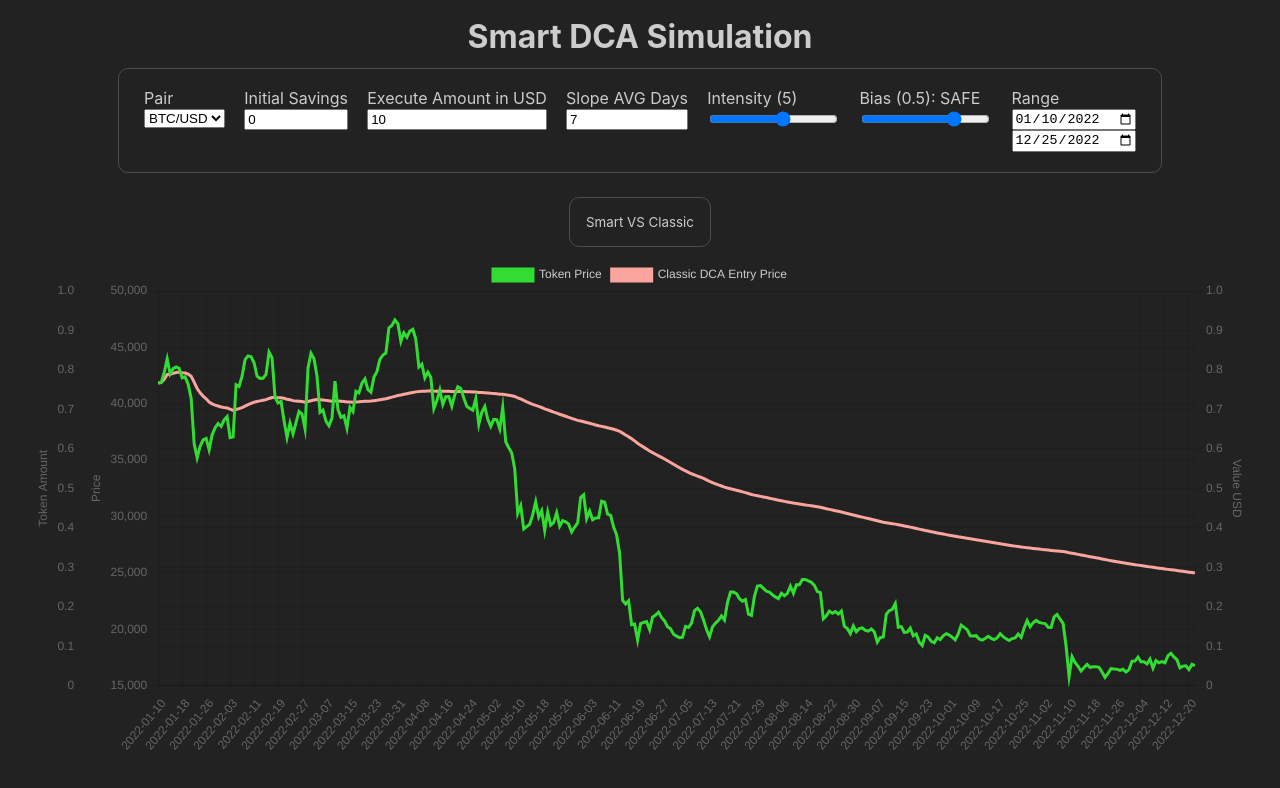
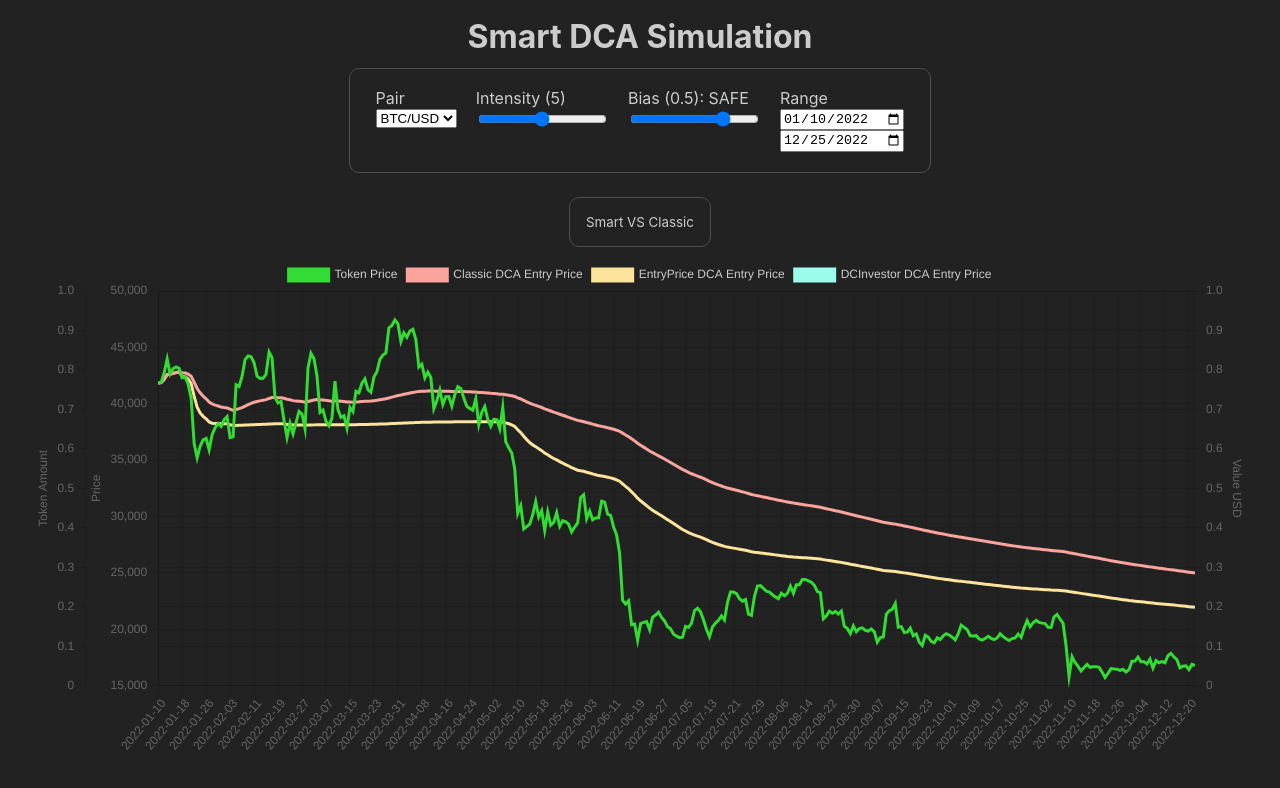
Before and after one commit to andreujuanc/smart-dca-simulation, a Next.js app: page / in a window 1280 px wide. Shown: the top 788 px of the page. Built offline with nearby package versions, Linux system fonts and the light colour scheme.

Commit message:
simplified

```diff
--- a/components/chart/index.tsx
+++ b/components/chart/index.tsx
@@ -101,6 +101,7 @@ export function Chart(params:
         classic: StrategyChartData
         smart: StrategyChartData
         entry: StrategyChartData
+        dc: StrategyChartData
         // classicDCAValue: number[],
         // classicDCAHolding: number[],
         // smartDCAValue: number[],
@@ -160,7 +161,7 @@ export function Chart(params:
             //     borderColor: 'hsl(4deg 90% 70%)',
             //     backgroundColor: 'hsl(4deg 90% 70%)',
             //     yAxisID: 'y2',
-            //     hidden: true
+            //     hidden: false
 
             // },
             {
@@ -226,22 +227,42 @@ export function Chart(params:
             // },
             // {
             //     label: 'EntryPrice DCA Tokens',
+            //     data: params.dc.map(x => x.totalTokenAmount),
+            //     pointRadius: 0,
+            //     borderColor: 'hsl(45deg 90% 70%)',
+            //     backgroundColor: 'hsl(45deg 90% 70%)',
+            //     yAxisID: 'y2',
+            //     hidden: false
+            // },
+            {
+                label: 'EntryPrice DCA Entry Price',
+                data: params.entry.map(x => x.entryPrice),
+                pointRadius: 0,
+                borderColor: 'hsl(45deg 95% 80%)',
+                backgroundColor: 'hsl(45deg 95% 80%)',
+                yAxisID: 'y',
+                hidden: false
+            },
+
+
+            // {
+            //     label: 'DCInvestor DCA Tokens',
             //     data: params.entry.map(x => x.totalTokenAmount),
             //     pointRadius: 0,
             //     borderColor: 'hsl(45deg 90% 70%)',
             //     backgroundColor: 'hsl(45deg 90% 70%)',
             //     yAxisID: 'y2',
-            //     hidden: true
+            //     hidden: false
             // },
-            // {
-            //     label: 'EntryPrice DCA Entry Price',
-            //     data: params.entry.map(x => x.entryPrice),
-            //     pointRadius: 0,
-            //     borderColor: 'hsl(45deg 95% 80%)',
-            //     backgroundColor: 'hsl(45deg 95% 80%)',
-            //     yAxisID: 'y',
-            //     hidden: true
-            // },
+            {
+                label: 'DCInvestor DCA Entry Price',
+                data: params.dc.map(x => x.entryPrice),
+                pointRadius: 0,
+                borderColor: 'hsl(170deg 95% 80%)',
+                backgroundColor: 'hsl(170deg 95% 80%)',
+                yAxisID: 'y',
+                hidden: false
+            },
 
 
             // {
--- a/pages/index.tsx
+++ b/pages/index.tsx
@@ -4,7 +4,7 @@ import { Chart } from '../components/chart'
 import styles from '../styles/Home.module.css'
 import { prices } from '../data'
 import { useMemo, useState } from 'react'
-import { averagePriceSlope } from '../src'
+import { runSim } from '../src'
 
 const Home: NextPage = () => {
   const [pair, setPair] = useState(prices[0].id)
@@ -18,7 +18,7 @@ const Home: NextPage = () => {
   const [to, setTo] = useState<string>('2022-12-25')
   const tokenPrice = useMemo(() => (prices.find(x => x.id == pair)?.data) ?? [], [pair])
 
-  const simResults = useMemo(() => averagePriceSlope({
+  const simResults = useMemo(() => runSim({
     prices: tokenPrice,
     to, from,
     executeUSD: executeAmount,
@@ -61,24 +61,24 @@ const Home: NextPage = () => {
             </select>
           </div>
 
-          <div className={styles.formGroup}>
+          {/* <div className={styles.formGroup}>
             <label htmlFor='savings'>Initial Savings</label>
             <input name={"savings"} value={savings} onChange={(e) => setSavings(parseInt(e.target.value))} type={"number"} min="0" max="1000000" />
-          </div>
+          </div> */}
 
-          <div className={styles.formGroup}>
+          {/* <div className={styles.formGroup}>
             <label htmlFor='executeAmount'>Execute Amount in USD</label>
             <input name={"executeAmount"} value={executeAmount} onChange={(e) => setExecuteAmount(parseInt(e.target.value))} type={"number"} min="1" max="1000" />
-          </div>
+          </div> */}
 
-          <div className={styles.formGroup}>
+          {/* <div className={styles.formGroup}>
             <label htmlFor='slope'>Slope AVG Days</label>
             <input name={"slope"} value={slope} onChange={(e) => setSlope(parseInt(e.target.value))} type={"number"} min="1" max="60" />
-          </div>
+          </div> */}
 
           <div className={styles.formGroup}>
             <label htmlFor='intensity'>Intensity ({slopeIntensity})</label>
-            <input name={"intensity"} value={slopeIntensity} onChange={(e) => setSlopeIntensity(parseFloat(e.target.value))} type={"range"} min="-2" max="10" step="0.1" />
+            <input name={"intensity"} value={slopeIntensity} onChange={(e) => setSlopeIntensity(parseFloat(e.target.value))} type={"range"} min="0" max="10" step="0.1" />
           </div>
 
           <div className={styles.formGroup}>
@@ -136,6 +136,7 @@ const Home: NextPage = () => {
             classic={simResults.data.map(x => x.classic)}
             entry={simResults.data.map(x => x.entry)}
             smart={simResults.data.map(x => x.smart)}
+            dc={simResults.data.map(x=>x.dc)}
           />
         </div>
       </main>
--- a/src/index.ts
+++ b/src/index.ts
@@ -26,7 +26,7 @@ function runSimOnPair(pair: { name: string; data: Price[] }) {
         const initialFundsUSD = 0
         const dailyFundsUSD = 10
 
-        const result = averagePriceSlope({ prices: pair.data, slopeLengthDAYS, initialFundsUSD, executeUSD: dailyFundsUSD, slopeIntensity: 1, bias: 1 })
+        const result = runSim({ prices: pair.data, slopeLengthDAYS, initialFundsUSD, executeUSD: dailyFundsUSD, slopeIntensity: 1, bias: 1 })
         //console.log(`${pair.name} ${slopeLengthDAYS} ${result.tokenAmount} ${result.tokenInClassicDCA} ${result.portfolioValueUSD} ${result.ifHoldUSDInstead}`)
         //console.log(result.data)
     }
@@ -49,7 +49,7 @@ type StrategyCalculation = {
     usdAmount: number
 }
 
-export function averagePriceSlope(params: SimParams) {
+export function runSim(params: SimParams) {
     const { prices, to, from, slopeLengthDAYS, initialFundsUSD, executeUSD } = params
     const records: {
         i: number
@@ -60,6 +60,7 @@ export function averagePriceSlope(params: SimParams) {
         classic: StrategyItem
         smart: StrategyItem
         entry: StrategyItem
+        dc: StrategyItem
 
 
     }[] = []
@@ -68,11 +69,8 @@ export function averagePriceSlope(params: SimParams) {
     let smartResult: StrategyItem = { price: 0, tokens: 0, toBuyInUSD: 0, entryPrice: 0, portfolioValueUSD: 0, totalTokenAmount: 0, usdAmount: initialFundsUSD }
     let classicResult: StrategyItem = { price: 0, tokens: 0, toBuyInUSD: 0, entryPrice: 0, portfolioValueUSD: 0, totalTokenAmount: 0, usdAmount: initialFundsUSD }
     let entryResult: StrategyItem = { price: 0, tokens: 0, toBuyInUSD: 0, entryPrice: 0, portfolioValueUSD: 0, totalTokenAmount: 0, usdAmount: initialFundsUSD }
-    // let usdAtHand = initialFundsUSD
-    // let tokenAmountSMART = 0
-    // let tokenAmountCLASSIC = 0
-    // let portfolioValueUSDSMART = usdAtHand
-    // let portfolioValueUSDCLASSIC = usdAtHand
+    let dcInvestorResult: StrategyItem = { price: 0, tokens: 0, toBuyInUSD: 0, entryPrice: 0, portfolioValueUSD: 0, totalTokenAmount: 0, usdAmount: initialFundsUSD }
+
 
     let rangePrices = prices.filter(x => (!from || x.date >= from) && (!to || x.date <= to))
     const startDate = rangePrices[0]?.date
@@ -93,7 +91,7 @@ export function averagePriceSlope(params: SimParams) {
         classicResult = getResult(calculateClassic(executeUSD, params), classicResult, price.price)
         smartResult = getResult(calculateSmart(prevAVG, priceAVG, params, smartResult), smartResult, price.price)
         entryResult = getResult(calculateEntryPrice(price.price, params, entryResult), entryResult, price.price)
-
+        dcInvestorResult = getResult(calculateDCInvestor(price.price, params, dcInvestorResult), dcInvestorResult, price.price)
 
         records.push({
             i, ...price, priceAVG, ifHoldUSDInstead,
@@ -101,34 +99,30 @@ export function averagePriceSlope(params: SimParams) {
             classic: classicResult,
             smart: smartResult,
             entry: entryResult,
+            dc: dcInvestorResult
         })
 
     }
     return {
         data: records,
-        // tokenAmount: records[records.length - 1]?.tokenAmountSMART,
-        // tokenInClassicDCA: records[records.length - 1]?.tokenAmountCLASSIC,
-        // portfolioValueUSD: records[records.length - 1]?.portfolioValueUSDSMART,
-        // portfolioValueClassicUSD: records[records.length - 1]?.portfolioValueUSDCLASSIC,
-        // ifHoldUSDInstead: records[records.length - 1]?.ifHoldUSDInstead,
     }
 }
 
-function getResult(calc: StrategyCalculation, prev: StrategyItem, price: number): StrategyItem {
-    const tokensToBuy = calc.toBuyInUSD / price
+function getResult(step: StrategyCalculation, prev: StrategyItem, price: number): StrategyItem {
+    const tokensToBuy = step.toBuyInUSD / price
     const totalTokens = prev.totalTokenAmount + tokensToBuy
     //(prev.portfolioValueUSD + calc.toBuyInUSD)
-    const entry = ((prev.entryPrice * prev.totalTokenAmount) + calc.toBuyInUSD) / totalTokens
-    console.log(prev.portfolioValueUSD, calc.toBuyInUSD, totalTokens, price, entry)
+    const entry = ((prev.entryPrice * prev.totalTokenAmount) + step.toBuyInUSD) / totalTokens
+    console.log(prev.portfolioValueUSD, step.toBuyInUSD, totalTokens, price, entry)
 
     return {
         price: price,
         tokens: tokensToBuy,
-        toBuyInUSD: calc.toBuyInUSD,
+        toBuyInUSD: step.toBuyInUSD,
         entryPrice: entry,
-        portfolioValueUSD: (totalTokens * price) + calc.usdAmount,
+        portfolioValueUSD: (totalTokens * price) + step.usdAmount,
         totalTokenAmount: totalTokens,
-        usdAmount: calc.usdAmount
+        usdAmount: step.usdAmount
     }
 }
 
@@ -142,19 +136,23 @@ function calculateClassic(executeUSD: number, params: SimParams): StrategyCalcul
 function calculateEntryPrice(price: number, params: SimParams, prev: StrategyItem): StrategyCalculation {
     const { slopeIntensity, bias, executeUSD } = params
 
-    const direction = prev.entryPrice == 0 ? 1 : price / prev.entryPrice;
+    const tobuyInUSD = price > prev.entryPrice ? executeUSD / slopeIntensity : executeUSD * slopeIntensity
+    const usdAtHand = 0
 
-    const slope = slopeIntensity == 0 ? direction
-        : direction > 1 && bias > 0 ? Math.pow(direction, slopeIntensity * (1 + bias))
-            : direction < 1 && bias < 0 ? Math.pow(direction, slopeIntensity * (1 + Math.abs(bias)))
-                : Math.pow(direction, slopeIntensity);
+    return {
+        toBuyInUSD: tobuyInUSD,
+        usdAmount: usdAtHand
+    }
+}
 
-    let targetInUSD = executeUSD / slope;
-    const diffToTarget = executeUSD - targetInUSD;
+function calculateDCInvestor(price: number, params: SimParams, prev: StrategyItem): StrategyCalculation {
+    const { slopeIntensity, bias, executeUSD } = params
 
-    const operation = clamp(diffToTarget, -prev.usdAmount, executeUSD);
-    const tobuyInUSD = executeUSD - operation;
-    const usdAtHand = prev.usdAmount + operation;
+    let tobuyInUSD =
+        price < 1000 ? executeUSD * 2 :
+            price < 1400 ? executeUSD : 0
+
+    const usdAtHand = 0
 
     return {
         toBuyInUSD: tobuyInUSD,
```
